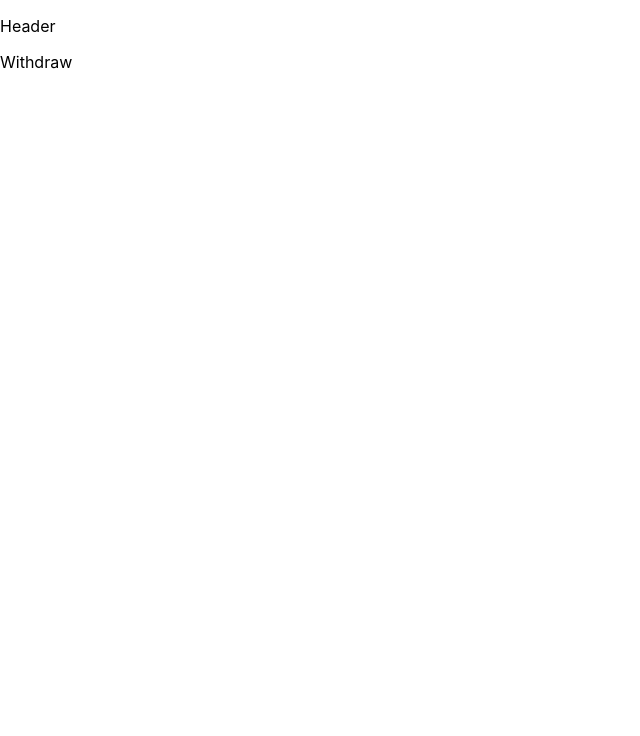
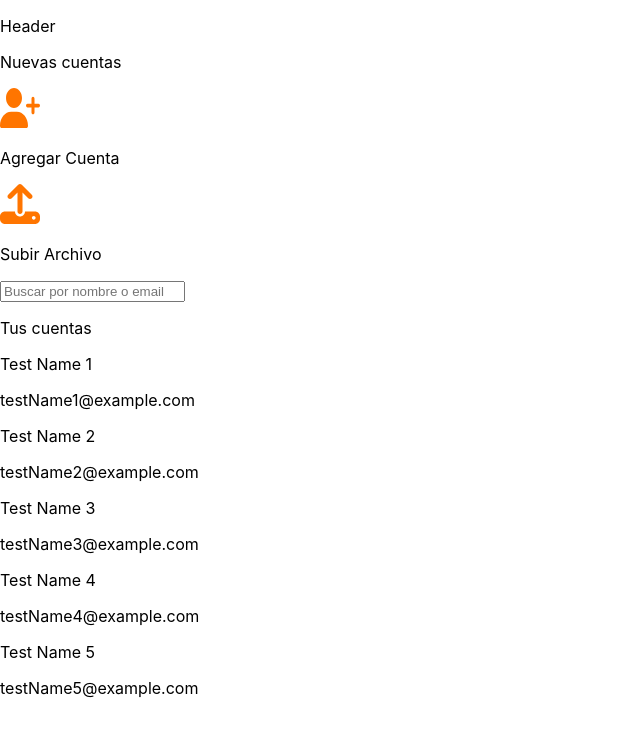
Before and after one commit to maruslarrosa/challenge-ym, a React (Create React App) app: page /withdraw in a window 1280 px wide. Shown: the top 736 px of the page, without its empty margins (0-640 px from the left). Built offline with nearby package versions, Linux system fonts and the light colour scheme.

Commit message:
Adding Withdrawal functionality and its assets

```diff
--- a/src/pages/Withdraw.page.tsx
+++ b/src/pages/Withdraw.page.tsx
@@ -1,3 +1,60 @@
+import uploadFile from '../assets/upload-file.svg';
+import addAccount from '../assets/add-account.svg';
+import { useRef, useState } from 'react';
+import { useAppSelector } from '../redux/hooks';
+import { accountType } from '../types/user.types';
+
 export const WithdrawPageComponent = (): JSX.Element => {
-  return <p>Withdraw</p>;
+  const inputRef = useRef<HTMLInputElement>(null);
+  const linkedAccounts: accountType[] = useAppSelector(
+    (state) => state.user.linkedAccounts
+  );
+  const [filter, setFilter] = useState<string>('');
+
+  const handleFilterChange = () => {
+    if (inputRef.current) {
+      setFilter(inputRef.current?.value);
+    }
+  };
+
+  const renderFilteredAccounts = () => {
+    const filteredAccounts = linkedAccounts.filter((account) =>
+      account.name.toLowerCase().includes(filter.toLowerCase())
+    );
+    return filteredAccounts.map((acc) => {
+      return (
+        <>
+          <p key={acc.email}>{acc.name}</p>
+          <p>{acc.email}</p>
+        </>
+      );
+    });
+  };
+
+  return (
+    <>
+      <p>Nuevas cuentas</p>
+      <img src={addAccount} alt='Add Account icon' />
+      <p>Agregar Cuenta</p>
+      <img src={uploadFile} alt='Upload File icon' />
+      <p>Subir Archivo</p>
+      <input
+        type='text'
+        placeholder='Buscar por nombre o email'
+        ref={inputRef}
+        onChange={handleFilterChange}
+      ></input>
+      <p>Tus cuentas</p>
+      {!filter
+        ? linkedAccounts.map((acc) => {
+            return (
+              <>
+                <p key={acc.email}>{acc.name}</p>
+                <p>{acc.email}</p>
+              </>
+            );
+          })
+        : renderFilteredAccounts()}
+    </>
+  );
 };
```
Also changed, not shown: src/assets/add-account.svg (added), src/assets/upload-file.svg (added).
